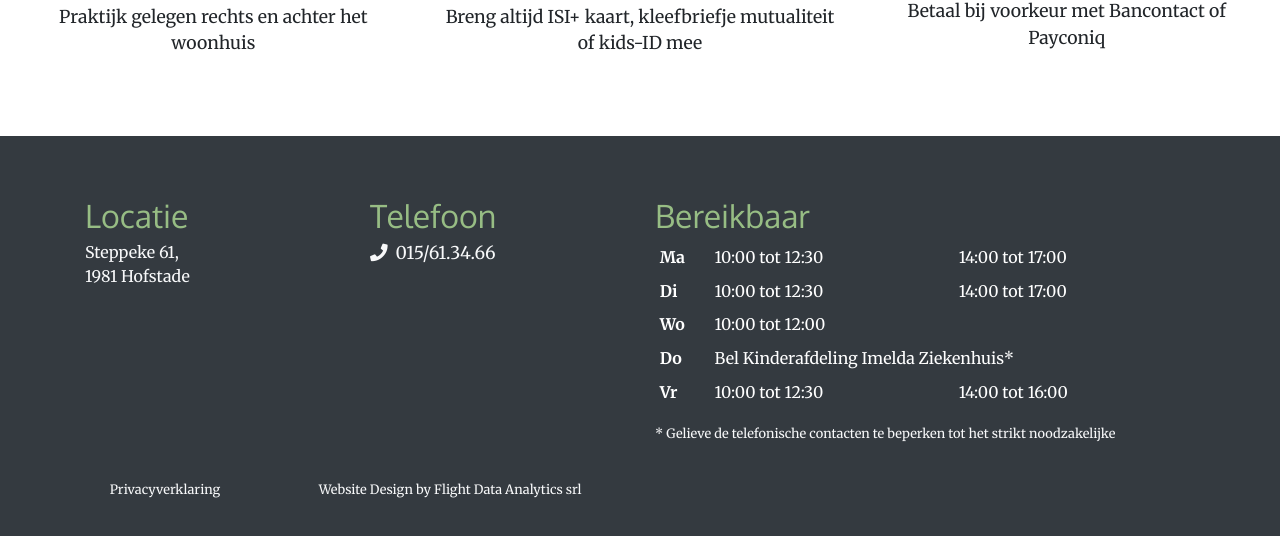
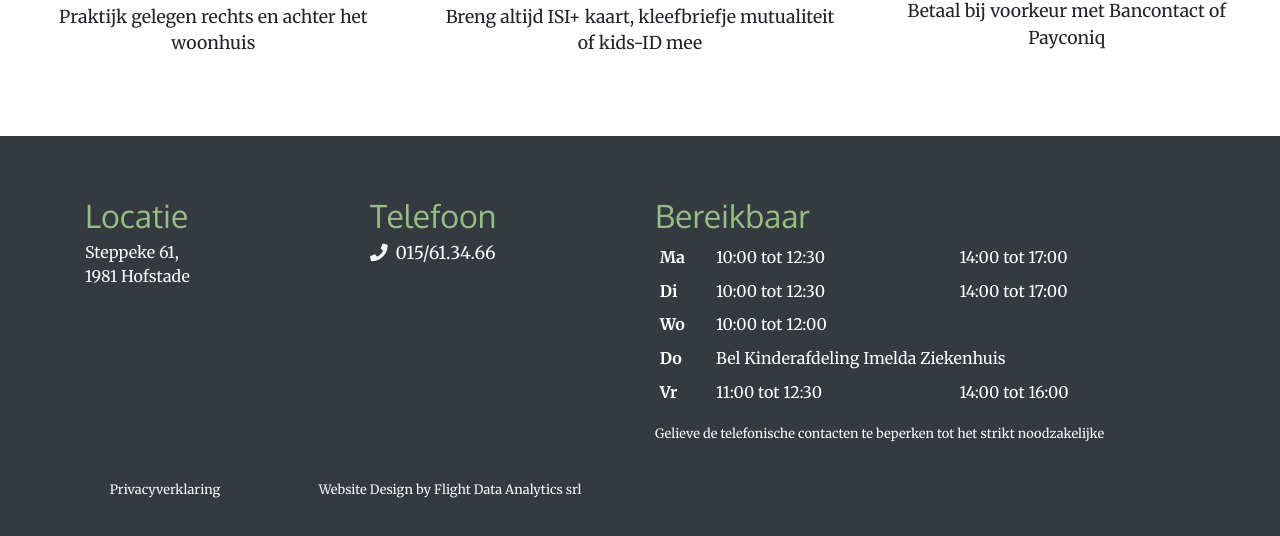
Before and after one commit to dangillet/dangillet.github.io, a website: page index.html in a window 1280 px wide. Shown: the part 1383-1919 px from the top of the page. Drawn offline with nearby package versions, Linux system fonts and the light colour scheme; some packages are replaced by stand-ins of ours.

Commit message:
Update Friday opening time

```diff
--- a/index.html
+++ b/index.html
@@ -172,16 +172,16 @@
                             </tr>
                             <tr>
                                 <th scope="row">Do</th>
-                                <td colspan="2">Bel Kinderafdeling Imelda Ziekenhuis*</td>
+                                <td colspan="2">Bel Kinderafdeling Imelda Ziekenhuis</td>
                             </tr>
                             <tr>
                                 <th scope="row">Vr</th>
-                                <td>10:00 tot 12:30</td>
+                                <td>11:00 tot 12:30</td>
                                 <td>14:00 tot 16:00</td>
                             </tr>
                         </tbody>
                     </table>
-                    <p class="small">* Gelieve de telefonische contacten te beperken tot het strikt noodzakelijke</p>
+                    <p class="small">Gelieve de telefonische contacten te beperken tot het strikt noodzakelijke</p>
                 </div>
             </div>
             <div class="row text-light">
```
Also changed, not shown: afspraken.html (+5 -5 lines), medische_info.html (+3 -3 lines), praktische_info.html (+3 -3 lines).
